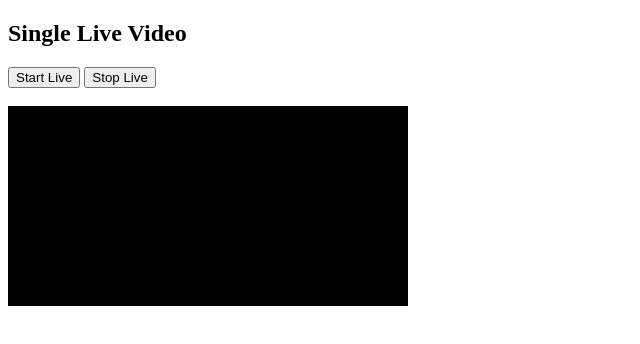
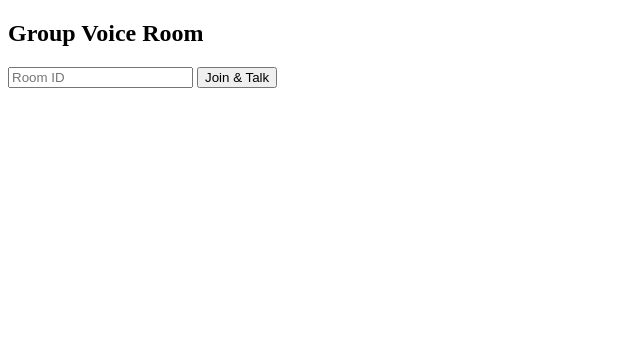
Before and after one commit to Bangladesh9500/live-room, a website: page index.html in a window 1280 px wide. Shown: the whole page, without its empty margins (0-640 px from the left). Drawn offline with Linux system fonts and the light colour scheme.

Commit message:
Change title and heading for Group Voice Room

```diff
--- a/index.html
+++ b/index.html
@@ -2,22 +2,21 @@
 <!DOCTYPE html>
 <html>
 <head>
-  <meta charset="UTF-8" />
-  <title>Single Live Video</title>
+  <meta charset="UTF-8">
+  <title>Group Voice Room</title>
   <meta name="viewport" content="width=device-width, initial-scale=1.0">
 </head>
 <body>
 
-  <h2>Single Live Video</h2>
+<h2>Group Voice Room</h2>
 
-  <button onclick="startLive()">Start Live</button>
-  <button onclick="stopLive()">Stop Live</button>
+<input id="roomId" placeholder="Room ID" />
+<button onclick="joinRoom()">Join & Talk</button>
 
-  <br><br>
+<div id="audios"></div>
 
-  <video id="video" autoplay muted playsinline
-         style="width:100%;max-width:400px;background:black;"></video>
-
-  <script src="main.js"></script>
+<script src="https://www.gstatic.com/firebasejs/9.23.0/firebase-app-compat.js"></script>
+<script src="https://www.gstatic.com/firebasejs/9.23.0/firebase-database-compat.js"></script>
+<script src="main.js"></script>
 </body>
 </html>
```
